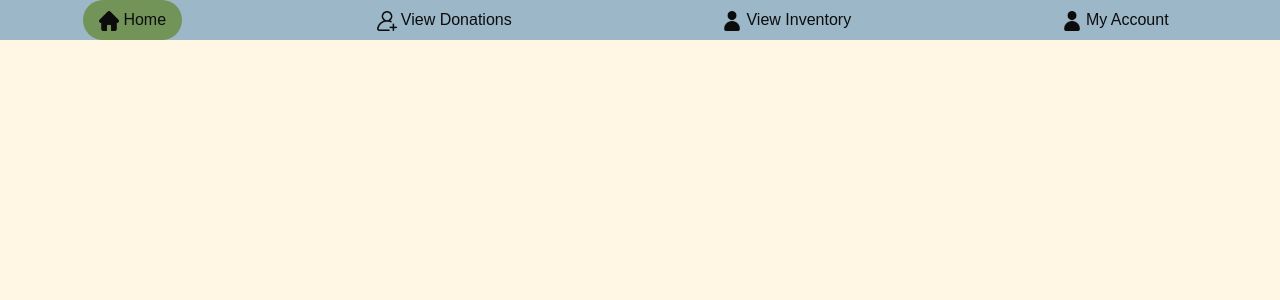
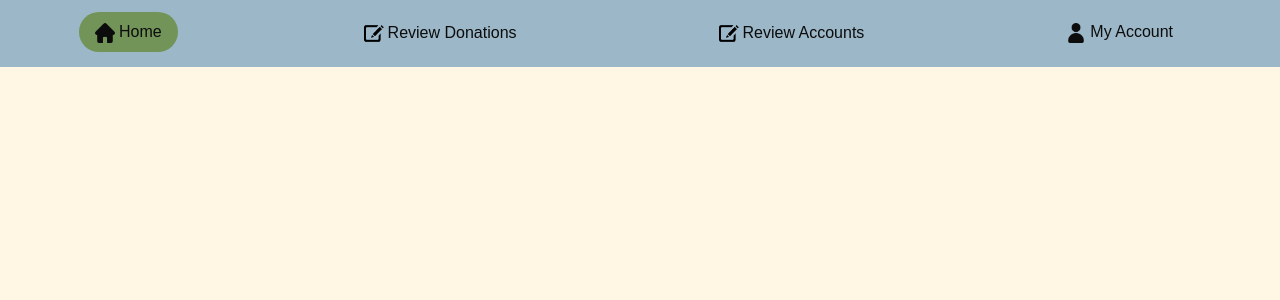
Before and after one commit to Kaytster/SoftwareEngineering-Project, a Next.js app: page /admin-account in a window 1280 px wide. Shown: the top 300 px of the page. Built offline with nearby package versions, Linux system fonts and the light colour scheme.

Commit message:
finished admin-account nonfunctional

```diff
--- a/src/app/admin-account/page.tsx
+++ b/src/app/admin-account/page.tsx
@@ -1,7 +1,7 @@
 import '../globals.css'
-import AdminNav from '../components/charityNavigation';
+import AdminNav from '../components/adminNavigation';
 import Image from 'next/image';
-import avatar from '../components/icons/avatar.png';
+import avatar from '../components/icons/pfp-icon-temp.png';
 export default function Function1() {
   return (
     <main>
@@ -21,20 +21,24 @@ export default function Function1() {
                         />
                     </div>
                     <button className=" mt-4 bg-[#729458] hover:bg-[#B6D99B] text-[#0C0C0C] font-bold py-2 px-4 rounded-full">
-                        Submit
+                        Add/Edit Image
                     </button>
                 </div>
 
                 <div className="flex flex-col p-10 justify-center">
-                    <div className='inline-block p-10 rounded-md bg-[#729458] text-[#0C0C0C] text-2xl min-w-150 min-h-100'>
+                    <div className='inline-block p-12 rounded-md bg-[#9CB7C8] text-[#0C0C0C] text-2xl min-w-150 min-h-100'>
                         <p>[username]</p>
+                        <br />
                         <p>type: Donor</p>
+                        <br />
                         <p>Name: [First Last]</p>
+                        <br />
                         <p>Email: [email address]</p>
+                        <br />
                         <p>Pick up point: [address]</p>
                     </div>
                     <button className=" mt-4 bg-[#729458] hover:bg-[#B6D99B] text-[#0C0C0C] font-bold py-2 px-4 rounded-full">
-                        Submit
+                        Edit
                     </button>
                 </div>
             </div>
--- a/src/app/components/adminNavigation.tsx
+++ b/src/app/components/adminNavigation.tsx
@@ -1,7 +1,7 @@
 import Image from "next/image"
 import homeIcon from './icons/home.png';
-import signupIcon from './icons/add-user.png';
 import loginIcon from './icons/avatar.png';
+import editIcon from './icons/edit-icon-temp.png';
 export default function AdminNav() {
   return (
         <ul className="flex justify-around bg-[#9CB7C8] py-3">
@@ -20,8 +20,8 @@ export default function AdminNav() {
           <li className="mr-3">
             <a className="inline-block rounded-full text-[#0C0C0C] hover:bg-[#B6D99B] py-2 px-4 flex items-center cursor-pointer" href="#">
               <Image
-                  src={signupIcon}
-                  alt="Sign Up"
+                  src={editIcon}
+                  alt="Review Donations"
                   width={20}
                   height={20}
                   className="mr-1 inline-block"
@@ -32,8 +32,8 @@ export default function AdminNav() {
           <li className="mr-3">
             <a className="inline-block rounded-full text-[#0C0C0C] hover:bg-[#B6D99B] py-2 px-4 flex items-center cursor-pointer" href="#">
               <Image
-                  src={loginIcon}
-                  alt="Log In"
+                  src={editIcon}
+                  alt="Review Accounts"
                   width={20}
                   height={20}
                   className="mr-1 inline-block"
@@ -45,7 +45,7 @@ export default function AdminNav() {
             <a className="inline-block rounded-full text-[#0C0C0C] hover:bg-[#B6D99B] py-2 px-4 flex items-center cursor-pointer" href="#">
               <Image
                   src={loginIcon}
-                  alt="Log In"
+                  alt="My Account"
                   width={20}
                   height={20}
                   className="mr-1 inline-block"
```
Also changed, not shown: src/app/components/icons/edit-icon-temp.png (added), src/app/components/icons/pfp-icon-temp.png (added).
